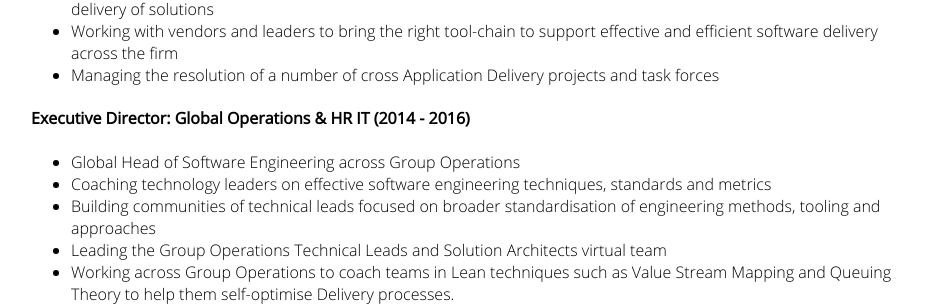
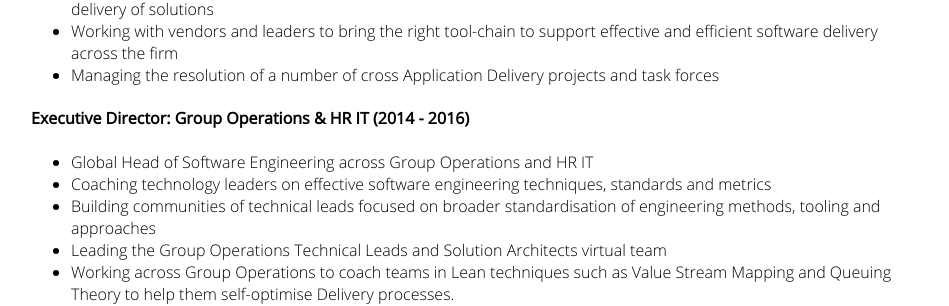
Before and after one commit to suggitpe/suggitpe.github.io, a Jekyll site: the page built from cv/index.md, in a window 1280 px wide and 900 px high, scrolled down 1446 px. Shown: the part 153-459 px from the top of the window, without its empty margins (161-1110 px from the left). Built offline with Jekyll 4.4.1, drawn with Linux system fonts in a browser that asks for light colours.

Commit message:
updated cv

```diff
--- a/cv/index.md
+++ b/cv/index.md
@@ -32,8 +32,8 @@ While Peter dedicates a significant proportion of his time working across the de
  - Working with vendors and leaders to bring the right tool-chain to support effective and efficient software delivery across the firm
  - Managing the resolution of a number of cross Application Delivery projects and task forces
 
-#### Executive Director: Global Operations & HR IT (2014 - 2016)
- - Global Head of Software Engineering across Group Operations
+#### Executive Director: Group Operations & HR IT (2014 - 2016)
+ - Global Head of Software Engineering across Group Operations and HR IT
  - Coaching technology leaders on effective software engineering techniques, standards and metrics
  - Building communities of technical leads focused on broader standardisation of engineering methods, tooling and approaches
  - Leading the Group Operations Technical Leads and Solution Architects virtual team
```
